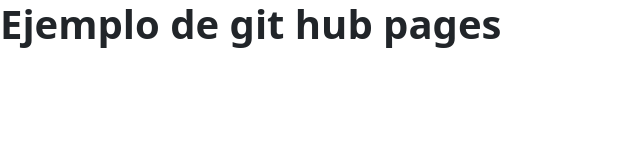
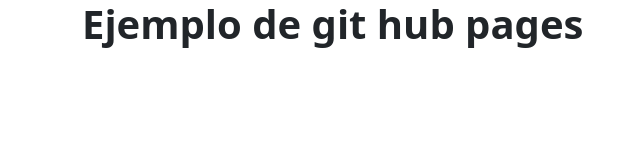
Before and after one commit to Donnyjpl/donnyjpl.github.io, a plain HTML site: page index.html in a window 1280 px wide. Shown: the whole page, without its empty margins (0-642 px from the left). Drawn offline with nearby package versions, Linux system fonts and the light colour scheme.

Commit message:
class container al div

```diff
--- a/index.html
+++ b/index.html
@@ -15,7 +15,7 @@
 
 
 
-    <div class="content"><h1 class="fw-bold">Ejemplo de git hub pages</h1></div>
+    <div class="container"><h1 class="fw-bold">Ejemplo de git hub pages</h1></div>
 
 
     <script src="https://cdn.jsdelivr.net/npm/bootstrap@5.0.2/dist/js/bootstrap.bundle.min.js"
```
